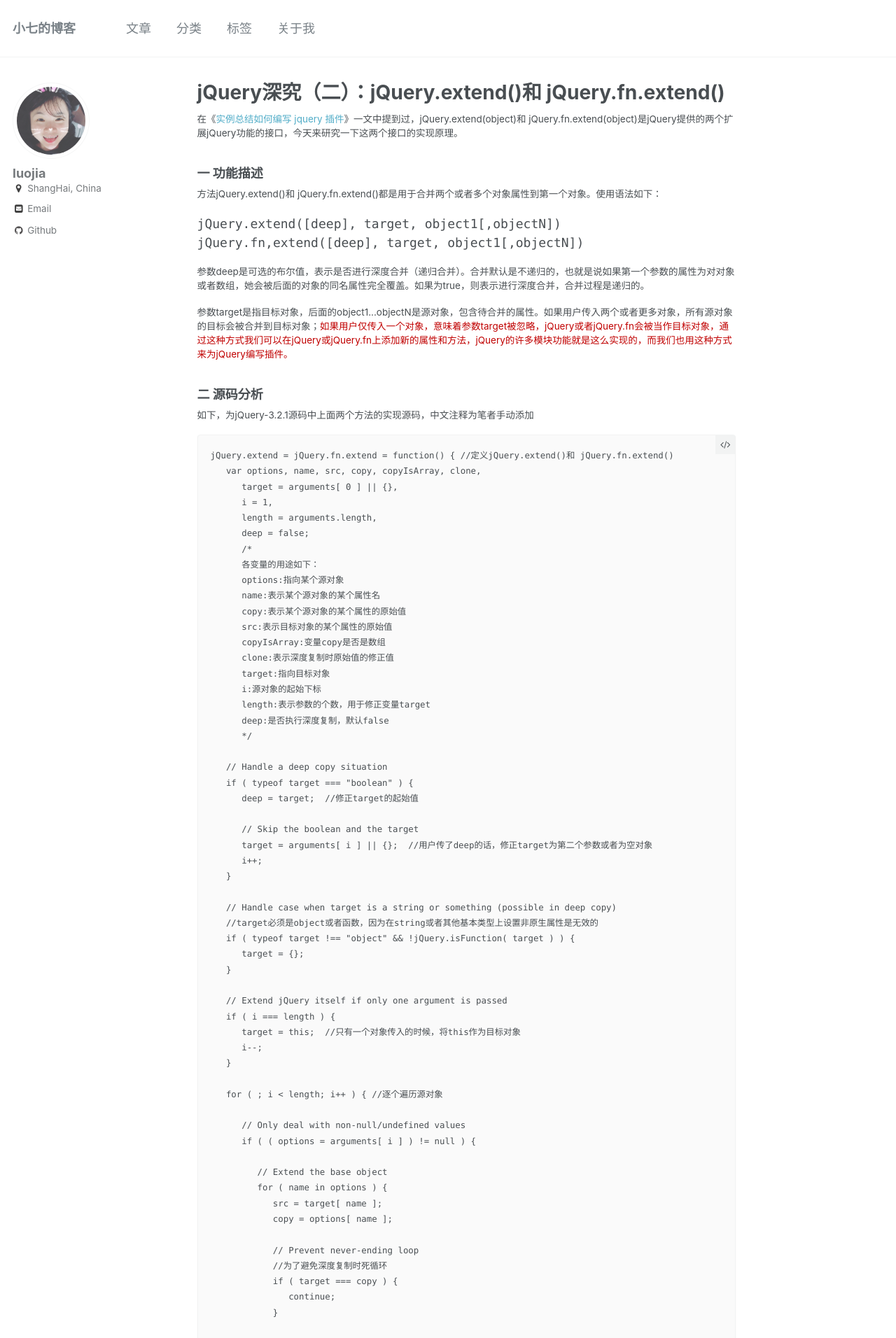
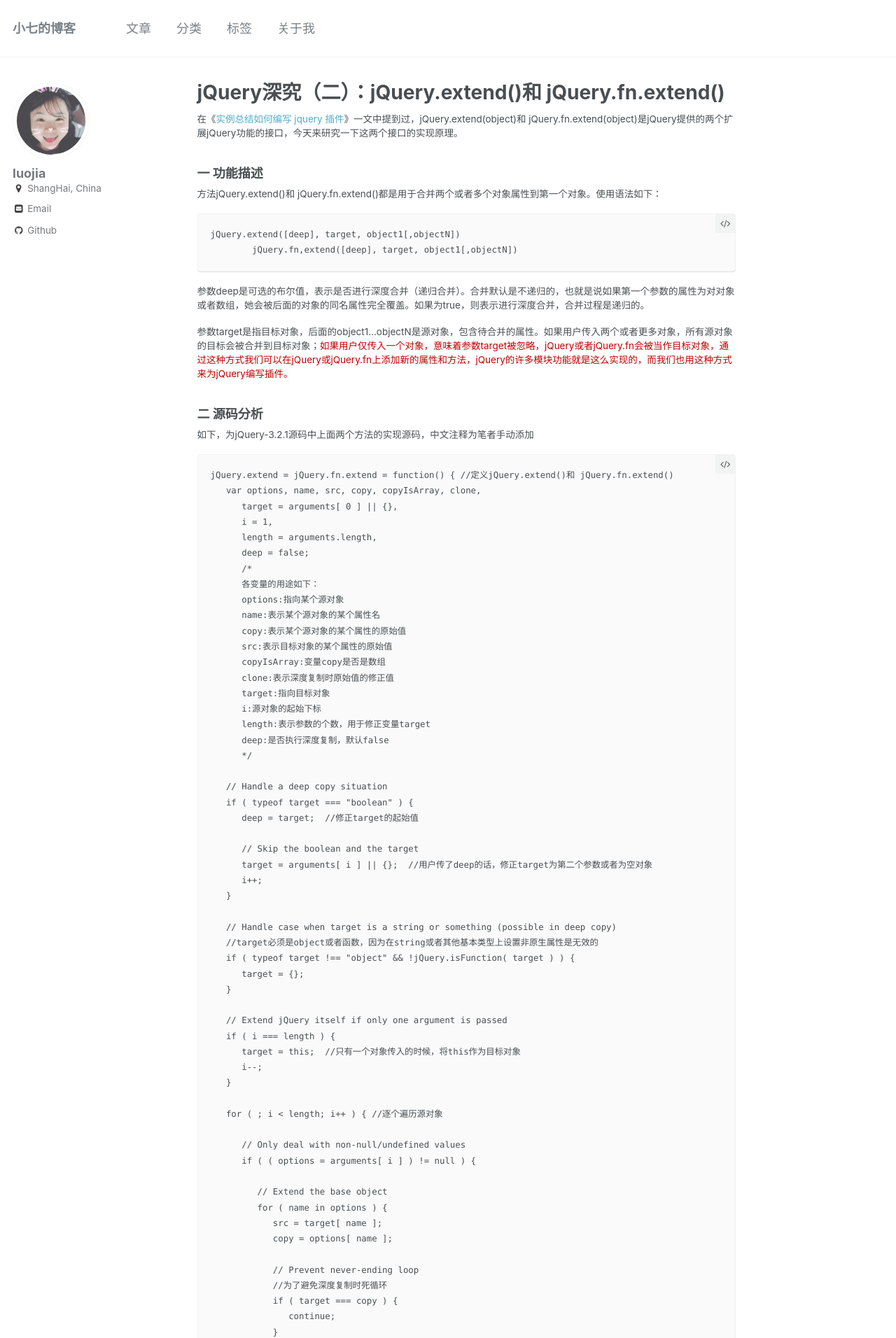
Before and after one commit to summer1914/summer1914.github.io, a Jekyll site: the page built from _posts/2017-05-01-jQuery.extend and jQuery.fn.extend.html, in a window 1280 px wide. Shown: the top 1912 px of the page at 70% size. Built offline with Jekyll 4.4.1, drawn with Linux system fonts in a browser that asks for light colours; comment, search, counter and statistics services are not loaded.

Commit message:
格式调整

```diff
--- a/_posts/2017-05-01-jQuery.extend and jQuery.fn.extend.html
+++ b/_posts/2017-05-01-jQuery.extend and jQuery.fn.extend.html
@@ -7,7 +7,8 @@
 ---
 
 <p>
-	在《<a href="https://www.luojia.ren/index.php/archives/3909" target="_blank">实例总结如何编写 jquery 插件</a>》一文中提到过，jQuery.extend(object)和 jQuery.fn.extend(object)是jQuery提供的两个扩展jQuery功能的接口，今天来研究一下这两个接口的实现原理。
+	在《<a href="https://www.luojia.ren/index.php/archives/3909" target="_blank">实例总结如何编写 jquery 插件</a>》一文中提到过，jQuery.extend(object)和
+	jQuery.fn.extend(object)是jQuery提供的两个扩展jQuery功能的接口，今天来研究一下这两个接口的实现原理。
 </p>
 <h3>
 	一 功能描述
@@ -15,13 +16,14 @@
 <p>
 	方法jQuery.extend()和 jQuery.fn.extend()都是用于合并两个或者多个对象属性到第一个对象。使用语法如下：
 </p>
-<pre class="brush:js;toolbar:false">jQuery.extend([deep], target, object1[,objectN])
-jQuery.fn,extend([deep], target, object1[,objectN])</pre>
+<div class="highlighter-rouge"><pre class="highlight"><code>jQuery.extend([deep], target, object1[,objectN])
+	jQuery.fn,extend([deep], target, object1[,objectN])</code></pre></div>
 	<p>
 		参数deep是可选的布尔值，表示是否进行深度合并（递归合并）。合并默认是不递归的，也就是说如果第一个参数的属性为对对象或者数组，她会被后面的对象的同名属性完全覆盖。如果为true，则表示进行深度合并，合并过程是递归的。
 	</p>
 	<p>
-	参数target是指目标对象，后面的object1...objectN是源对象，包含待合并的属性。如果用户传入两个或者更多对象，所有源对象的目标会被合并到目标对象；<span style="color: rgb(192, 0, 0);">如果用户仅传入一个对象，意味着参数target被忽略，jQuery或者jQuery.fn会被当作目标对象，通过这种方式我们可以在jQuery或jQuery.fn上添加新的属性和方法，jQuery的许多模块功能就是这么实现的，而我们也用这种方式来为jQuery编写插件。</span>
+		参数target是指目标对象，后面的object1...objectN是源对象，包含待合并的属性。如果用户传入两个或者更多对象，所有源对象的目标会被合并到目标对象；<span
+		style="color: rgb(192, 0, 0);">如果用户仅传入一个对象，意味着参数target被忽略，jQuery或者jQuery.fn会被当作目标对象，通过这种方式我们可以在jQuery或jQuery.fn上添加新的属性和方法，jQuery的许多模块功能就是这么实现的，而我们也用这种方式来为jQuery编写插件。</span>
 	</p>
 	<h3>
 		二 源码分析
@@ -112,7 +114,8 @@
    // Return the modified object
    return target;
 };
-</code></pre></div>
+</code></pre>
+	</div>
 	分析以上源码可知，方法jQuery.extend()和 jQuery.fn.extend()执行的关键步骤如下：
 	</p>
 	<ol class=" list-paddingleft-2" style="list-style-type: decimal;">
```
Lines whose indentation alone changed are shown as unchanged.
